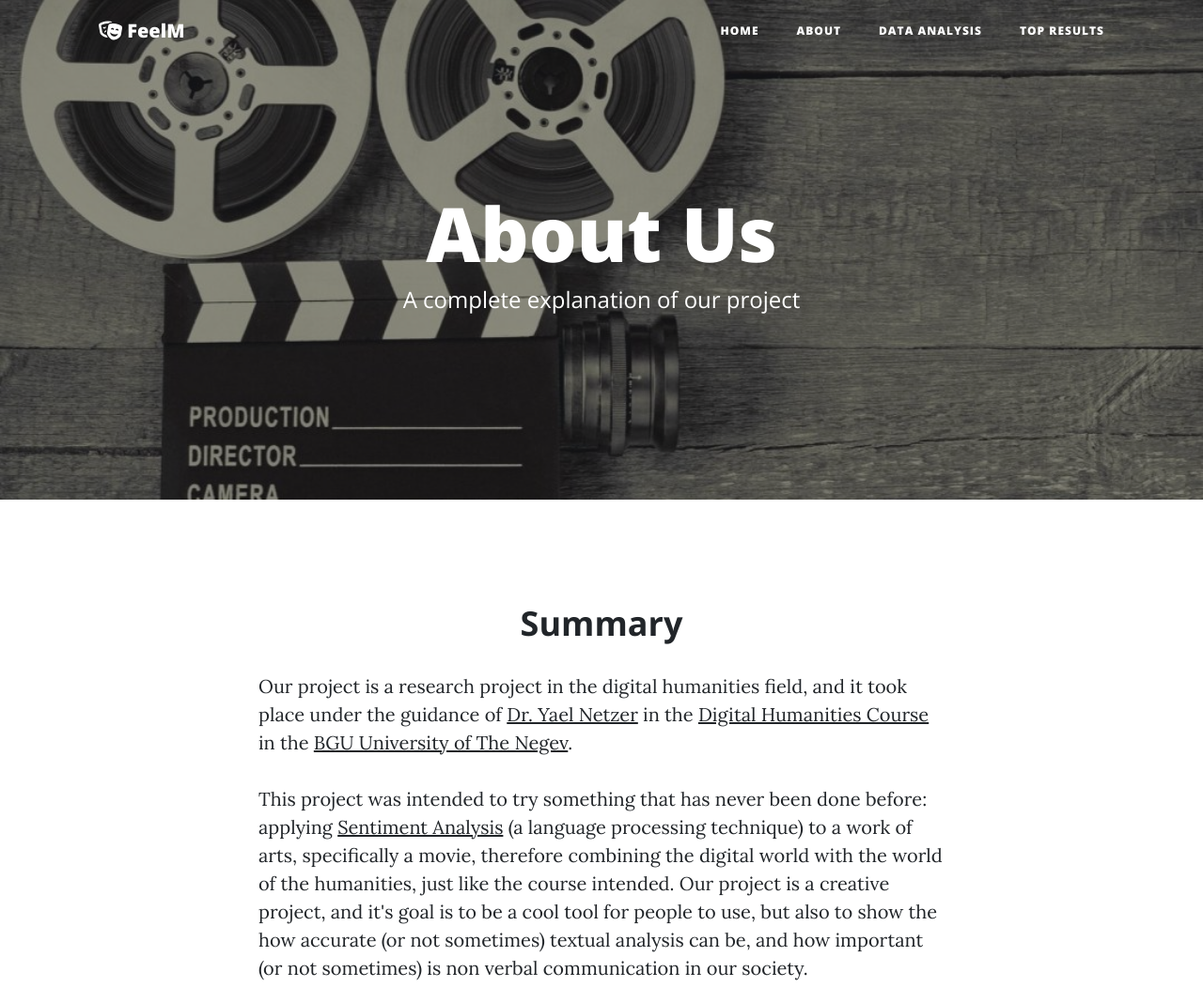
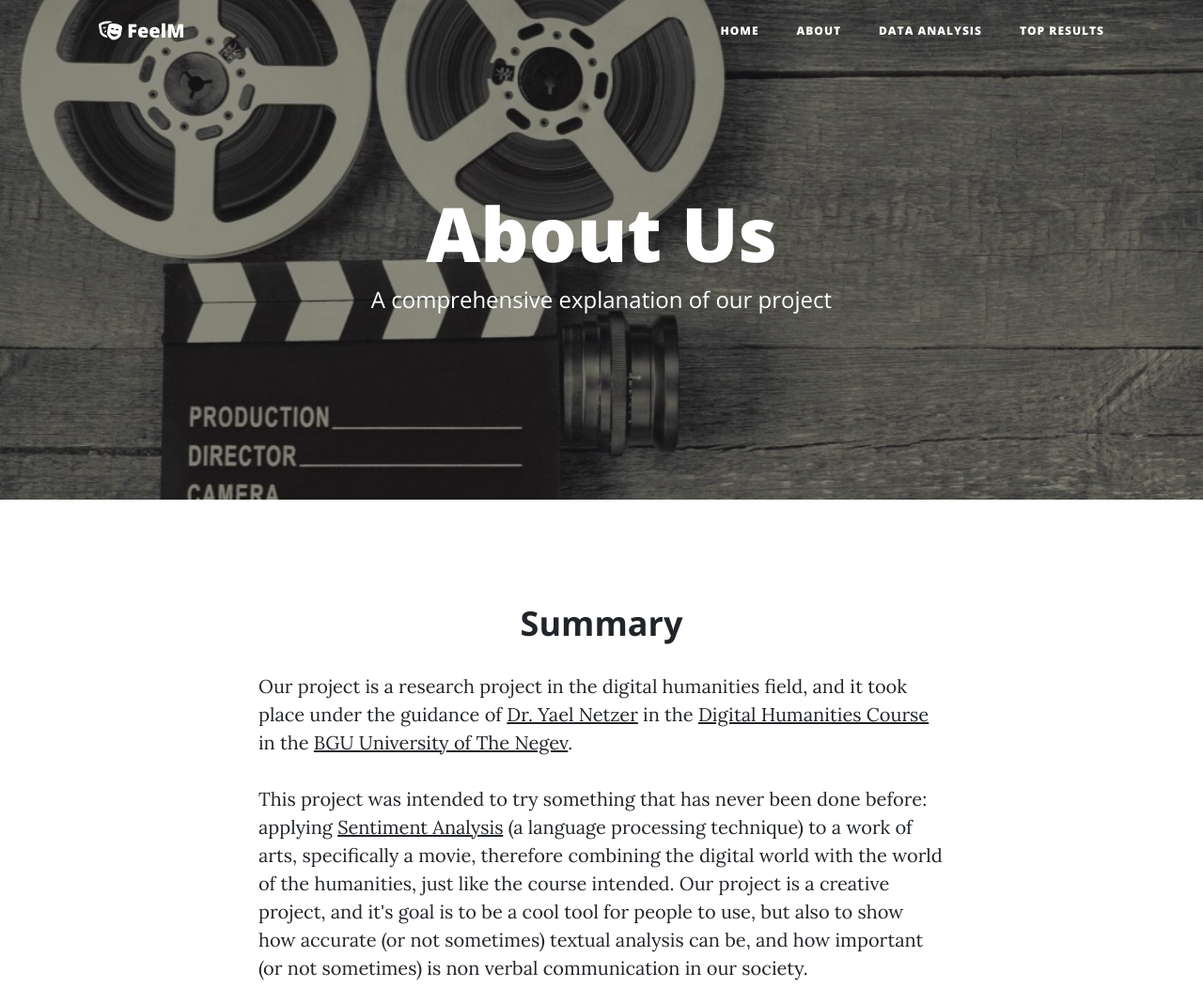
Before and after one commit to GuyShuster/FeelM, a Flask app: page /about in a window 1280 px wide. Shown: the top 1068 px of the page at 94% size. Run offline with Flask 2, Linux system fonts and the light colour scheme; some libraries are stand-ins or nearby versions.

Commit message:
minor changes, final commit

```diff
--- a/server/__init__.py
+++ b/server/__init__.py
@@ -4,7 +4,7 @@ from flask_sqlalchemy import SQLAlchemy
 from server import tmdb_script, ost_script, defaults, welfords_algorithm
 import os
 
-ENV = 'dev'  # DON'T FORGET TO CHANGE TO prod WHEN DEPLOYING TO A PRODUCTION SERVER
+ENV = 'prod'  # DON'T FORGET TO CHANGE TO prod WHEN DEPLOYING TO A PRODUCTION SERVER
 app = Flask(__name__)
 SESSION_TYPE = 'filesystem'  # store session related data on the file system for security and efficiency
 app.config.from_object(__name__)
--- a/server/templates/about.html
+++ b/server/templates/about.html
@@ -67,7 +67,7 @@
             <div class="col-lg-8 col-md-10 mx-auto">
                 <div class="page-heading">
                     <h1>About Us</h1>
-                    <span class="subheading">A complete explanation of our project</span>
+                    <span class="subheading">A comprehensive explanation of our project</span>
                 </div>
             </div>
         </div>
@@ -96,7 +96,7 @@
                 of the humanities, just like the course intended.
                 Our project is a creative project, and it's goal is to be a cool tool for people to use, but also to
                 show
-                the how accurate (or not sometimes) textual analysis can be, and how important (or not sometimes) is non
+                how accurate (or not sometimes) textual analysis can be, and how important (or not sometimes) is non
                 verbal communication
                 in our society.</p>
             <p>We developed this project using <a target="_blank" href="https://flask.palletsprojects.com/en/1.1.x/">
@@ -238,8 +238,7 @@
                 are close to zero, and
                 <a target="_blank" href="https://www.jmp.com/support/notes/35/406.html">the p value in the Shapiro-Wilk
                     test</a>
-                is between -0.5
-                and 0.5.
+                greater than 0.05.
                 Knowing that the data of 250 movies is normally distributed, we may assume that more movies won't change
                 that fact
                 and proceed to the next and final step - the grading itself.
--- a/server/templates/top_results.html
+++ b/server/templates/top_results.html
@@ -80,7 +80,7 @@
             <div class="col-lg-8 col-md-10 mx-auto">
 
                 <h2 class="section-heading">Genres Comparison</h2>
-                <img src="../static/genres_comparison.jpeg"/>
+                <img class="img-fluid" src="../static/genres_comparison.jpeg"/>
                 <p>Based on TMDB, we tried to predict genres average sentiment score and compare between them.</p>
                 <p>
                     As we can see in the graph, all the green genres are predicted to be positive and all the
```
